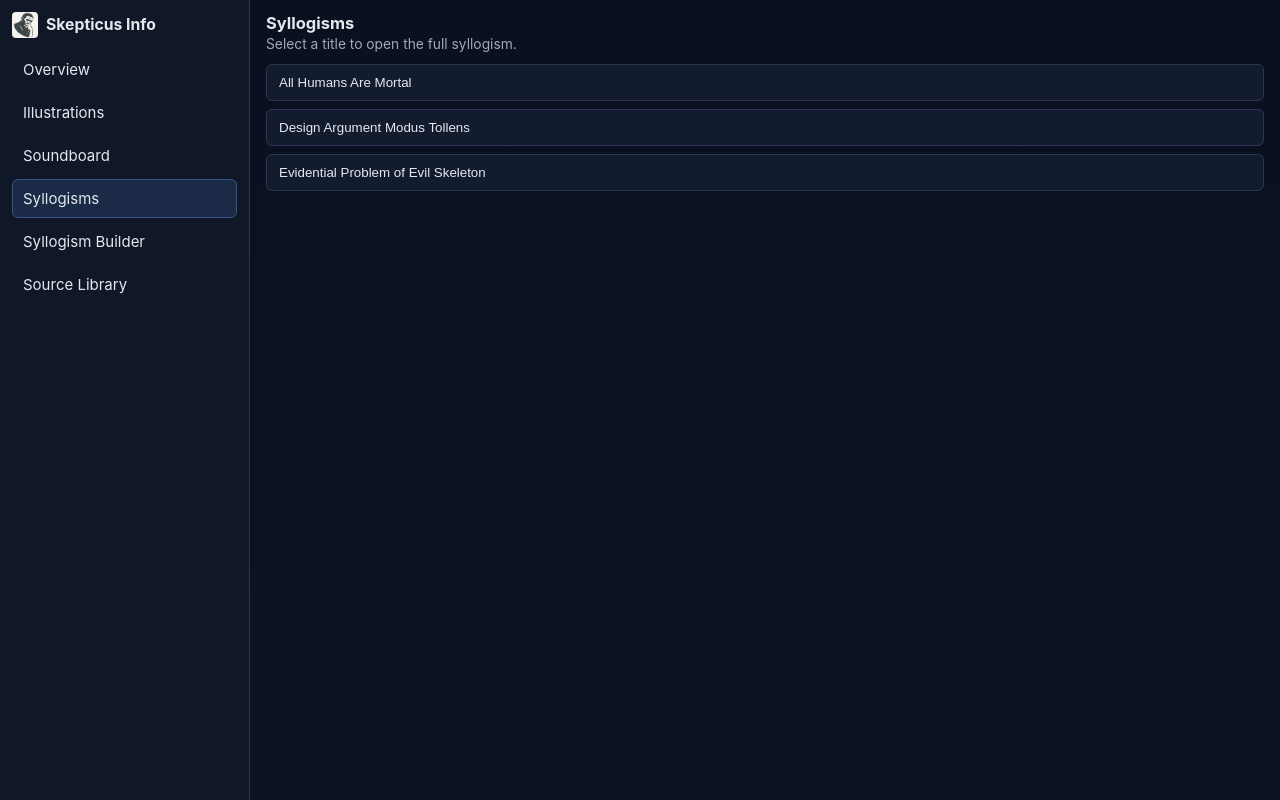
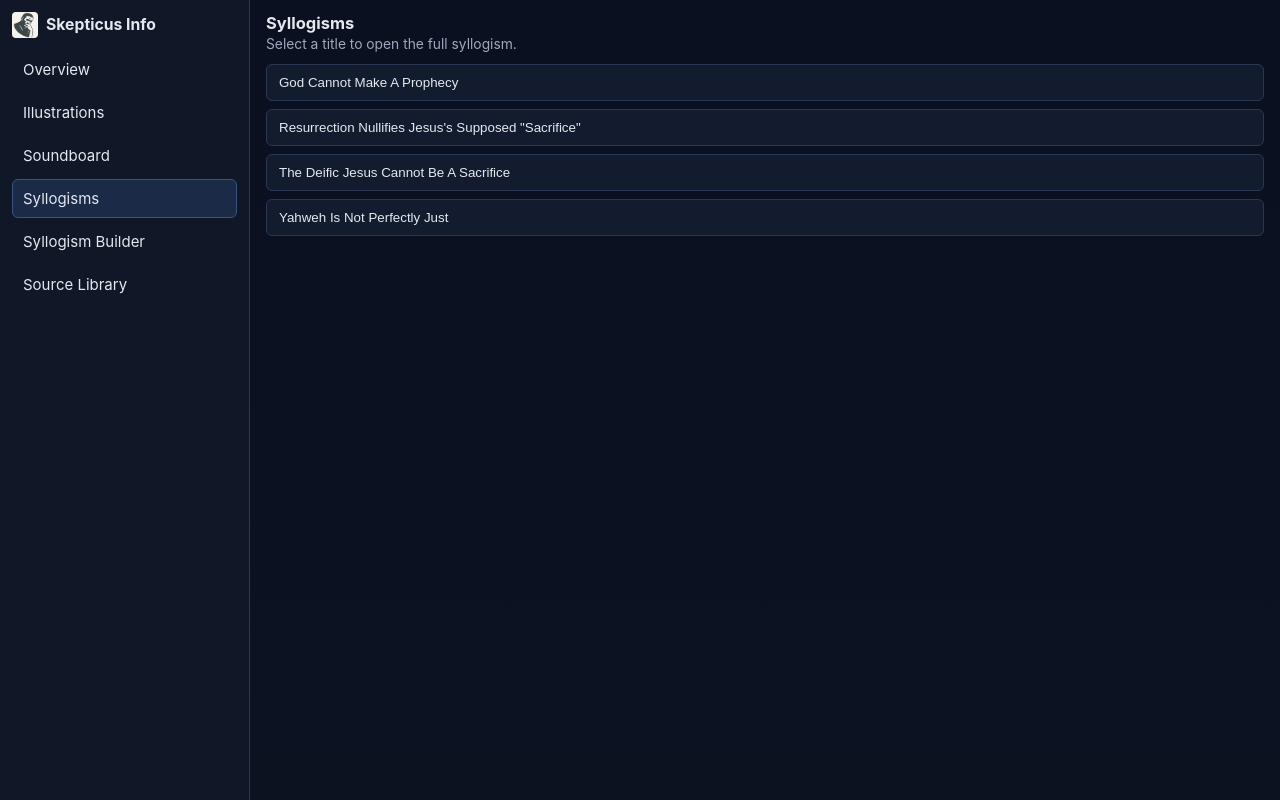
Before and after one commit to bytebodger/skepticus-info, a React (Vite) app: page /syllogisms in a window 1280 px wide. Built offline with nearby package versions, Linux system fonts and the light colour scheme.

Commit message:
Adding Syllogisms

```diff
--- a/src/data/syllogisms.ts
+++ b/src/data/syllogisms.ts
@@ -9,31 +9,55 @@ export type Syllogism = {
 // Static syllogism data. Update this list to add/edit syllogisms.
 export const syllogisms: Syllogism[] = [
   {
-    id: 'categorical-mortal-socrates',
-    title: 'All Humans Are Mortal',
-    premises: ['All humans are mortal.', 'Socrates is a human.'],
-    conclusion: 'Therefore, Socrates is mortal.',
-    notes: ['Classic categorical syllogism.', 'Useful for explaining validity vs. soundness.']
+    id: 'sacrifices-must-be-lost',
+    title: 'The Deific Jesus Cannot Be A Sacrifice',
+    premises: [
+      'According to Trinitarianism, Jesus IS god.',
+      'God is immortal.',
+      'A sacrifice is something that you LOSE.',
+      'Jesus was neither "lost" to Yahweh nor to humanity, since he was resurrected and ascended to heaven.',
+    ],
+    conclusion: 'Therefore, Jesus cannot be a sacrifice.',
+    notes: [],
   },
   {
-    id: 'modus-tollens-design',
-    title: 'Design Argument Modus Tollens',
+    id: 'you-cant-know-a-sacrifice-is-coming-back',
+    title: 'Resurrection Nullifies Jesus\'s Supposed "Sacrifice"',
     premises: [
-      'If apparent design always implied intelligent intervention, then naturally generated complexity would be impossible.',
-      'Naturally generated complexity is observed in multiple domains.'
+      'Yahweh is omniscient.',
+      'Yahweh always knew that Jesus would be resurrected.',
+      'A sacrifice is something that you LOSE.',
+      'Jesus was never truly "lost" to Yahweh or humanity, since he was resurrected and ascended to heaven.',
     ],
-    conclusion: 'Therefore, apparent design does not always imply intelligent intervention.',
-    notes: ['Structure follows modus tollens.', 'Keep focus on conditional form first, then content.']
+    conclusion: 'Therefore, Jesus cannot be a sacrifice.',
+    notes: [],
   },
   {
-    id: 'problem-evil-evidential',
-    title: 'Evidential Problem of Evil Skeleton',
+    id: 'god-cannot-prophecy',
+    title: 'God Cannot Make A Prophecy',
     premises: [
-      'If a perfectly good, all-powerful being exists, gratuitous suffering is unlikely.',
-      'There appears to be significant gratuitous suffering.'
+        'God is omniscient.',
+        'God is omnipotent.',
+        'God can easily make anything happen in the future.',
+        'God already knows everything that will happen in the future.',
     ],
-    conclusion: 'Therefore, the existence of such a being is less probable than some alternatives.',
-    notes: ['This is probabilistic, not a strict deductive contradiction.', 'Define gratuitous suffering before debate.']
+    conclusion: 'Therefore, God cannot make a prophecy.',
+    notes: [
+        'God can make a PROMISE about something that he will do.',
+        'God can enter into a COVENANT with someone about something that he will do.',
+        'But a prophecy is a specific prediction about something that will happen in the future, and if God already knows it will happen, then it is not really a prophecy.',
+    ],
+  },
+  {
+    id: 'yahweh-is-not-perfectly-just',
+    title: 'Yahweh Is Not Perfectly Just',
+    premises: [
+        'Yahweh sacrificed Jesus for us.',
+        'Jesus was without sin, meaning that he was without guilt.',
+        'Killing someone without guilt to save the guilty is not just.',
+    ],
+    conclusion: 'Yahweh is not perfectly just.',
+    notes: [],
   }
 ];
 
--- a/src/pages/DashboardPage.tsx
+++ b/src/pages/DashboardPage.tsx
@@ -12,7 +12,7 @@ export function DashboardPage() {
         <h1 id={"livestream-details"}>
             Call in every Tuesday night 5PM CST (until...?) for the Skepticus livestream!
         </h1>
-        <h2>
+        <h1>
             <a
                 aria-label={"Join the Skepticus livestream on YouTube"}
                 href={"https://tiny.cc/skepticus"}
@@ -21,7 +21,7 @@ export function DashboardPage() {
             >
                 Join the livestream
             </a>
-        </h2>
+        </h1>
     </header>
       <header className="page-header">
         <h2 id="overview-heading">Overview</h2>
--- a/src/pages/SyllogismsPage.tsx
+++ b/src/pages/SyllogismsPage.tsx
@@ -36,24 +36,22 @@ export function SyllogismsPage() {
 
           <section aria-labelledby="conclusion-heading" className="section-gap">
             <p>
-              <strong>Conclusion:</strong> {selected.conclusion}
+              <strong>Conclusion:</strong><br/>{selected.conclusion}
             </p>
           </section>
 
-          <section aria-labelledby="notes-heading" className="section-gap">
-            <h4 id="notes-heading" className="syllogism-subheading">
-              Notes
-            </h4>
-            {selected.notes.length > 0 ? (
+          {selected.notes.length > 0 ? (
+            <section aria-labelledby="notes-heading" className="section-gap">
+              <h4 id="notes-heading" className="syllogism-subheading">
+                Notes
+              </h4>
               <ul className="syllogism-note-list">
                 {selected.notes.map((note, index) => (
                   <li key={`${selected.id}-note-${index}`}>{note}</li>
                 ))}
               </ul>
-            ) : (
-              <p className="muted">No notes for this syllogism.</p>
-            )}
-          </section>
+            </section>
+          ) : null}
 
           <div className="syllogism-view-actions">
             <button type="button" className="syllogism-clear" onClick={() => setSelected(null)}>
```
